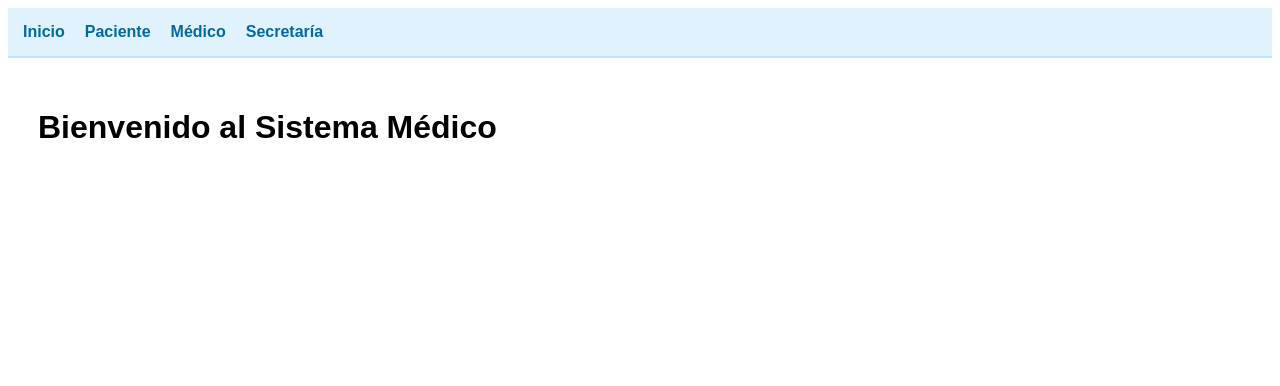
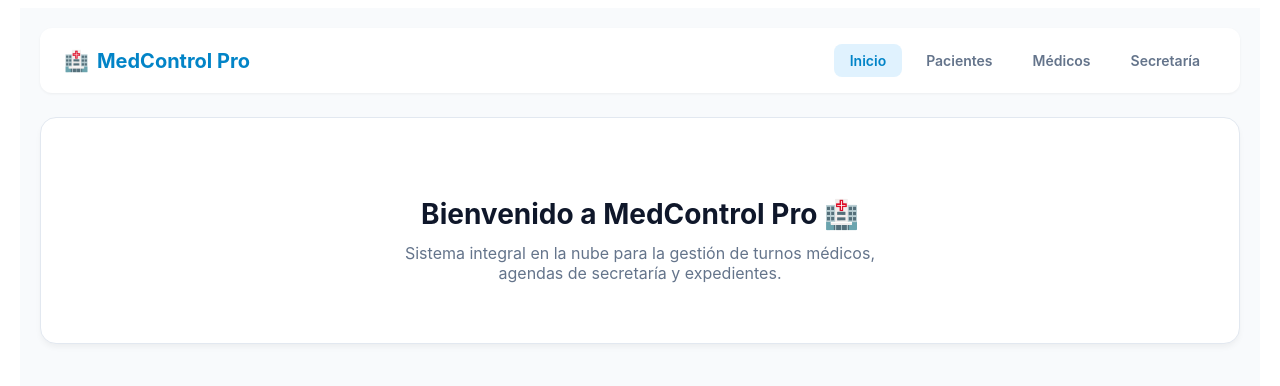
Before and after one commit to mafrancescone/app-frontend, a React (Vite) app: page / in a window 1280 px wide. Shown: the top 386 px of the page. Built offline with nearby package versions, Linux system fonts and the light colour scheme.

Commit message:
Update App.jsx

```diff
--- a/src/App.jsx
+++ b/src/App.jsx
@@ -1,34 +1,66 @@
-import { BrowserRouter, Routes, Route, Link } from "react-router-dom";
+import { BrowserRouter, Routes, Route, Link, useLocation } from "react-router-dom";
 import { useState, useEffect } from "react";
 
 const API_URL = "https://api-medica.mafrancescones.workers.dev";
 
+// --- ESTILOS GENERALES Y COMPONENTES REUTILIZABLES ---
+const styles = {
+  container: { maxWidth: "1200px", margin: "0 auto", padding: "20px", fontFamily: "'Inter', system-ui, -apple-system, sans-serif", color: "#1e293b", backgroundColor: "#f8fafc", minHeight: "100vh" },
+  header: { display: "flex", justifyContent: "space-between", alignItems: "center", padding: "16px 24px", backgroundColor: "#ffffff", borderRadius: "12px", boxShadow: "0 1px 3px rgba(0,0,0,0.05)", marginBottom: "24px" },
+  logo: { fontSize: "20px", fontWeight: "700", color: "#0284c7", display: "flex", alignItems: "center", gap: "8px" },
+  nav: { display: "flex", gap: "8px" },
+  navLink: (active) => ({ textDecoration: "none", padding: "8px 16px", borderRadius: "8px", fontWeight: "600", fontSize: "14px", color: active ? "#0284c7" : "#64748b", backgroundColor: active ? "#e0f2fe" : "transparent", transition: "all 0.2s" }),
+  card: { backgroundColor: "#ffffff", padding: "24px", borderRadius: "16px", boxShadow: "0 4px 6px -1px rgba(0, 0, 0, 0.05)", border: "1px solid #e2e8f0" },
+  input: { width: "100%", padding: "10px 14px", borderRadius: "8px", border: "1px solid #cbd5e1", fontSize: "14px", outline: "none", boxSizing: "border-box" },
+  btnPrimary: { width: "100%", padding: "12px", backgroundColor: "#0284c7", color: "#fff", border: "none", borderRadius: "8px", fontWeight: "600", cursor: "pointer", transition: "background 0.2s" },
+  btnSuccess: { width: "100%", padding: "12px", backgroundColor: "#10b981", color: "#fff", border: "none", borderRadius: "8px", fontWeight: "600", cursor: "pointer" },
+  badge: (status) => ({ display: "inline-block", padding: "4px 10px", borderRadius: "20px", fontSize: "12px", fontWeight: "600", backgroundColor: status === "Pendiente" ? "#fef3c7" : "#d1fae5", color: status === "Pendiente" ? "#d97706" : "#059669" }),
+  table: { width: "100%", borderCollapse: "separate", borderSpacing: "0", marginTop: "12px" },
+  th: { backgroundColor: "#f1f5f9", padding: "12px 16px", textAlign: "left", fontSize: "13px", fontWeight: "600", color: "#475569", borderBottom: "1px solid #e2e8f0" },
+  td: { padding: "14px 16px", fontSize: "14px", borderBottom: "1px solid #f1f5f9", color: "#334155" }
+};
+
+function Navigation() {
+  const location = useLocation();
+  return (
+    <div style={styles.header}>
+      <div style={styles.logo}>
+        🏥 <span>MedControl Pro</span>
+      </div>
+      <nav style={styles.nav}>
+        <Link to="/" style={styles.navLink(location.pathname === "/")}>Inicio</Link>
+        <Link to="/paciente" style={styles.navLink(location.pathname === "/paciente")}>Pacientes</Link>
+        <Link to="/medico" style={styles.navLink(location.pathname === "/medico")}>Médicos</Link>
+        <Link to="/secretaria" style={styles.navLink(location.pathname === "/secretaria")}>Secretaría</Link>
+      </nav>
+    </div>
+  );
+}
+
 function PantallaPaciente() {
   return (
-    <div style={{ padding: "30px", fontFamily: "sans-serif" }}>
-      <h2>Portal del Paciente</h2>
-      <p>Próximamente: Reserva tu cita médica online.</p>
+    <div style={styles.card}>
+      <h2 style={{ margin: "0 0 10px 0", color: "#0f172a" }}>Portal del Paciente</h2>
+      <p style={{ color: "#64748b" }}>Próximamente: Consulta tus historias clínicas y próximas citas en tiempo real.</p>
     </div>
   );
 }
 
 function PantallaMedico() {
   return (
-    <div style={{ padding: "30px", fontFamily: "sans-serif" }}>
-      <h2>Panel del Médico</h2>
-      <p>Próximamente: Consulta tus citas del día.</p>
+    <div style={styles.card}>
+      <h2 style={{ margin: "0 0 10px 0", color: "#0f172a" }}>Panel del Médico</h2>
+      <p style={{ color: "#64748b" }}>Próximamente: Vista de pacientes del día con orden de llegada.</p>
     </div>
   );
 }
 
 function PantallaSecretaria() {
-  // Estados para Pacientes
   const [pacientes, setPacientes] = useState([]);
   const [nombre, setNombre] = useState("");
   const [telefono, setTelefono] = useState("");
   const [email, setEmail] = useState("");
 
-  // Estados para Citas
   const [citas, setCitas] = useState([]);
   const [pacienteId, setPacienteId] = useState("");
   const [fecha, setFecha] = useState("");
@@ -41,12 +73,10 @@ function PantallaSecretaria() {
       if (res.ok) {
         const data = await res.json();
         setPacientes(data);
-        if (data.length > 0 && !pacienteId) {
-          setPacienteId(data[0].id); // Seleccionar el primero por defecto
-        }
+        if (data.length > 0 && !pacienteId) setPacienteId(data[0].id);
       }
     } catch (err) {
-      console.error("Error al cargar pacientes:", err);
+      console.error(err);
     }
   };
 
@@ -58,7 +88,7 @@ function PantallaSecretaria() {
         setCitas(data);
       }
     } catch (err) {
-      console.error("Error al cargar citas:", err);
+      console.error(err);
     }
   };
 
@@ -67,137 +97,119 @@ function PantallaSecretaria() {
     cargarCitas();
   }, []);
 
-  // Guardar Paciente
   const manejarSubmitPaciente = async (e) => {
     e.preventDefault();
-    try {
     await fetch(`${API_URL}/pacientes`, {
       method: "POST",
       headers: { "Content-Type": "application/json" },
       body: JSON.stringify({ nombre_completo: nombre, telefono, email }),
     });
-      setNombre("");
-      setTelefono("");
-      setEmail("");
+    setNombre(""); setTelefono(""); setEmail("");
     cargarPacientes();
-    } catch (err) {
-      console.error("Error al guardar paciente:", err);
-    }
   };
 
-  // Guardar Cita
   const manejarSubmitCita = async (e) => {
     e.preventDefault();
-    try {
     await fetch(`${API_URL}/citas`, {
       method: "POST",
       headers: { "Content-Type": "application/json" },
       body: JSON.stringify({ paciente_id: pacienteId, fecha, hora, motivo }),
     });
-      setFecha("");
-      setHora("");
-      setMotivo("");
+    setFecha(""); setHora(""); setMotivo("");
     cargarCitas();
-    } catch (err) {
-      console.error("Error al agendar cita:", err);
-    }
   };
 
   return (
-    <div style={{ padding: "30px", fontFamily: "sans-serif" }}>
-      <h2>Control de Secretaría</h2>
+    <div>
+      {/* SECCIÓN SUPERIOR DE FORMULARIOS */}
+      <div style={{ display: "grid", gridTemplateColumns: "repeat(auto-fit, minmax(320px, 1fr))", gap: "24px", marginBottom: "32px" }}>
 
-      <div style={{ display: "flex", gap: "20px", flexWrap: "wrap", marginBottom: "30px" }}>
-        {/* Formulario Registrar Paciente */}
-        <div style={{ flex: "1", minWidth: "300px", padding: "20px", background: "#f8fafc", border: "1px solid #e2e8f0", borderRadius: "8px" }}>
-          <h3>1. Registrar Nuevo Paciente</h3>
-          <form onSubmit={manejarSubmitPaciente} style={{ display: "flex", flexDirection: "column", gap: "10px" }}>
-            <input type="text" placeholder="Nombre Completo" value={nombre} onChange={e => setNombre(e.target.value)} required style={{ padding: "8px", border: "1px solid #ccc", borderRadius: "4px" }} />
-            <input type="tel" placeholder="Teléfono" value={telefono} onChange={e => setTelefono(e.target.value)} required style={{ padding: "8px", border: "1px solid #ccc", borderRadius: "4px" }} />
-            <input type="email" placeholder="Correo Electrónico" value={email} onChange={e => setEmail(e.target.value)} style={{ padding: "8px", border: "1px solid #ccc", borderRadius: "4px" }} />
-            <button type="submit" style={{ padding: "8px 16px", background: "#0369a1", color: "#fff", border: "none", borderRadius: "4px", cursor: "pointer" }}>Guardar Paciente</button>
+        {/* Card Registrar Paciente */}
+        <div style={styles.card}>
+          <h3 style={{ margin: "0 0 16px 0", color: "#0f172a", fontSize: "16px", fontWeight: "700" }}>👤 Registrar Paciente</h3>
+          <form onSubmit={manejarSubmitPaciente} style={{ display: "flex", flexDirection: "column", gap: "12px" }}>
+            <input type="text" placeholder="Nombre Completo" value={nombre} onChange={e => setNombre(e.target.value)} required style={styles.input} />
+            <input type="tel" placeholder="Teléfono" value={telefono} onChange={e => setTelefono(e.target.value)} required style={styles.input} />
+            <input type="email" placeholder="Correo Electrónico" value={email} onChange={e => setEmail(e.target.value)} style={styles.input} />
+            <button type="submit" style={styles.btnPrimary}>+ Guardar Paciente</button>
           </form>
         </div>
 
-        {/* Formulario Agendar Cita */}
-        <div style={{ flex: "1", minWidth: "300px", padding: "20px", background: "#f0fdf4", border: "1px solid #bbf7d0", borderRadius: "8px" }}>
-          <h3>2. Agendar Cita Médica</h3>
-          <form onSubmit={manejarSubmitCita} style={{ display: "flex", flexDirection: "column", gap: "10px" }}>
-            <label style={{ fontSize: "12px", fontWeight: "bold" }}>Paciente:</label>
-            <select value={pacienteId} onChange={e => setPacienteId(e.target.value)} required style={{ padding: "8px", border: "1px solid #ccc", borderRadius: "4px" }}>
+        {/* Card Agendar Cita */}
+        <div style={styles.card}>
+          <h3 style={{ margin: "0 0 16px 0", color: "#0f172a", fontSize: "16px", fontWeight: "700" }}>📅 Agendar Cita Médica</h3>
+          <form onSubmit={manejarSubmitCita} style={{ display: "flex", flexDirection: "column", gap: "12px" }}>
+            <select value={pacienteId} onChange={e => setPacienteId(e.target.value)} required style={styles.input}>
               {pacientes.map(p => (
                 <option key={p.id} value={p.id}>{p.nombre_completo} ({p.telefono})</option>
               ))}
             </select>
             <div style={{ display: "flex", gap: "10px" }}>
-              <input type="date" value={fecha} onChange={e => setFecha(e.target.value)} required style={{ flex: 1, padding: "8px", border: "1px solid #ccc", borderRadius: "4px" }} />
-              <input type="time" value={hora} onChange={e => setHora(e.target.value)} required style={{ flex: 1, padding: "8px", border: "1px solid #ccc", borderRadius: "4px" }} />
+              <input type="date" value={fecha} onChange={e => setFecha(e.target.value)} required style={styles.input} />
+              <input type="time" value={hora} onChange={e => setHora(e.target.value)} required style={styles.input} />
             </div>
-            <input type="text" placeholder="Motivo de consulta (ej. Chequeo general)" value={motivo} onChange={e => setMotivo(e.target.value)} required style={{ padding: "8px", border: "1px solid #ccc", borderRadius: "4px" }} />
-            <button type="submit" style={{ padding: "8px 16px", background: "#15803d", color: "#fff", border: "none", borderRadius: "4px", cursor: "pointer" }}>Agendar Cita</button>
+            <input type="text" placeholder="Motivo de consulta" value={motivo} onChange={e => setMotivo(e.target.value)} required style={styles.input} />
+            <button type="submit" style={styles.btnSuccess}>Confirmar Cita</button>
           </form>
         </div>
+
       </div>
 
-      {/* Tabla de Citas Agendadas */}
-      <h3>Agenda de Citas Médicas</h3>
-      <table style={{ width: "100%", borderCollapse: "collapse", marginTop: "10px", border: "1px solid #cbd5e1", marginBottom: "40px" }}>
+      {/* AGENDA DE CITAS */}
+      <div style={{ ...styles.card, marginBottom: "32px" }}>
+        <h3 style={{ margin: "0 0 16px 0", color: "#0f172a", fontSize: "18px" }}>📆 Agenda del Día y Próximos Turnos</h3>
+        <table style={styles.table}>
           <thead>
-          <tr style={{ background: "#f1f5f9", textAlign: "left" }}>
-            <th style={{ padding: "10px", border: "1px solid #cbd5e1" }}>Fecha</th>
-            <th style={{ padding: "10px", border: "1px solid #cbd5e1" }}>Hora</th>
-            <th style={{ padding: "10px", border: "1px solid #cbd5e1" }}>Paciente</th>
-            <th style={{ padding: "10px", border: "1px solid #cbd5e1" }}>Motivo</th>
-            <th style={{ padding: "10px", border: "1px solid #cbd5e1" }}>Estado</th>
+            <tr>
+              <th style={styles.th}>FECHA</th>
+              <th style={styles.th}>HORA</th>
+              <th style={styles.th}>PACIENTE</th>
+              <th style={styles.th}>MOTIVO</th>
+              <th style={styles.th}>ESTADO</th>
             </tr>
           </thead>
           <tbody>
             {citas.length === 0 ? (
-            <tr>
-              <td colSpan="5" style={{ padding: "15px", textAlign: "center", color: "#64748b" }}>No hay citas agendadas aún.</td>
-            </tr>
+              <tr><td colSpan="5" style={{ ...styles.td, textAlign: "center", color: "#94a3b8" }}>No hay citas registradas.</td></tr>
             ) : (
               citas.map((c) => (
                 <tr key={c.id}>
-                <td style={{ padding: "10px", border: "1px solid #cbd5e1" }}>{c.fecha}</td>
-                <td style={{ padding: "10px", border: "1px solid #cbd5e1" }}>{c.hora}</td>
-                <td style={{ padding: "10px", border: "1px solid #cbd5e1" }}><strong>{c.paciente}</strong></td>
-                <td style={{ padding: "10px", border: "1px solid #cbd5e1" }}>{c.motivo}</td>
-                <td style={{ padding: "10px", border: "1px solid #cbd5e1", color: "#0369a1", fontWeight: "bold" }}>{c.estado}</td>
+                  <td style={styles.td}>{c.fecha}</td>
+                  <td style={{ ...styles.td, fontWeight: "600" }}>{c.hora} hs</td>
+                  <td style={{ ...styles.td, fontWeight: "600", color: "#0284c7" }}>{c.paciente}</td>
+                  <td style={styles.td}>{c.motivo}</td>
+                  <td style={styles.td}><span style={styles.badge(c.estado)}>{c.estado}</span></td>
                 </tr>
               ))
             )}
           </tbody>
         </table>
+      </div>
 
-      {/* Tabla de Pacientes */}
-      <h3>Lista de Pacientes Registrados</h3>
-      <table style={{ width: "100%", borderCollapse: "collapse", marginTop: "10px", border: "1px solid #cbd5e1" }}>
+      {/* LISTA DE PACIENTES */}
+      <div style={styles.card}>
+        <h3 style={{ margin: "0 0 16px 0", color: "#0f172a", fontSize: "18px" }}>📋 Directorio de Pacientes</h3>
+        <table style={styles.table}>
           <thead>
-          <tr style={{ background: "#f1f5f9", textAlign: "left" }}>
-            <th style={{ padding: "10px", border: "1px solid #cbd5e1" }}>ID</th>
-            <th style={{ padding: "10px", border: "1px solid #cbd5e1" }}>Nombre</th>
-            <th style={{ padding: "10px", border: "1px solid #cbd5e1" }}>Teléfono</th>
-            <th style={{ padding: "10px", border: "1px solid #cbd5e1" }}>Email</th>
+            <tr>
+              <th style={styles.th}>ID</th>
+              <th style={styles.th}>NOMBRE COMPLETO</th>
+              <th style={styles.th}>TELÉFONO</th>
+              <th style={styles.th}>EMAIL</th>
             </tr>
           </thead>
           <tbody>
-          {pacientes.length === 0 ? (
-            <tr>
-              <td colSpan="4" style={{ padding: "15px", textAlign: "center", color: "#64748b" }}>Cargando pacientes desde la nube...</td>
+            {pacientes.map((p) => (
+              <tr key={p.id}>
+                <td style={{ ...styles.td, color: "#94a3b8" }}>#{p.id}</td>
+                <td style={{ ...styles.td, fontWeight: "600" }}>{p.nombre_completo}</td>
+                <td style={styles.td}>{p.telefono}</td>
+                <td style={{ ...styles.td, color: "#64748b" }}>{p.email || "-"}</td>
               </tr>
-          ) : (
-            pacientes.map((p) => (
-              <tr key={p.id}>
-                <td style={{ padding: "10px", border: "1px solid #cbd5e1" }}>{p.id}</td>
-                <td style={{ padding: "10px", border: "1px solid #cbd5e1" }}>{p.nombre_completo}</td>
-                <td style={{ padding: "10px", border: "1px solid #cbd5e1" }}>{p.telefono}</td>
-                <td style={{ padding: "10px", border: "1px solid #cbd5e1" }}>{p.email || "-"}</td>
-              </tr>
-            ))
-          )}
+            ))}
           </tbody>
         </table>
+      </div>
     </div>
   );
 }
@@ -205,16 +217,15 @@ function PantallaSecretaria() {
 export default function App() {
   return (
     <BrowserRouter>
-      <div style={{ fontFamily: "sans-serif" }}>
-        <nav style={{ padding: "15px", background: "#e0f2fe", borderBottom: "2px solid #bae6fd" }}>
-          <Link to="/" style={{ marginRight: "20px", textDecoration: "none", color: "#0369a1", fontWeight: "bold" }}>Inicio</Link>
-          <Link to="/paciente" style={{ marginRight: "20px", textDecoration: "none", color: "#0369a1", fontWeight: "bold" }}>Paciente</Link>
-          <Link to="/medico" style={{ marginRight: "20px", textDecoration: "none", color: "#0369a1", fontWeight: "bold" }}>Médico</Link>
-          <Link to="/secretaria" style={{ textDecoration: "none", color: "#0369a1", fontWeight: "bold" }}>Secretaría</Link>
-        </nav>
-
+      <div style={styles.container}>
+        <Navigation />
         <Routes>
-          <Route path="/" element={<h1 style={{ padding: "30px" }}>Bienvenido al Sistema Médico</h1>} />
+          <Route path="/" element={
+            <div style={{ ...styles.card, textAlign: "center", padding: "60px 20px" }}>
+              <h1 style={{ fontSize: "28px", color: "#0f172a", marginBottom: "12px" }}>Bienvenido a MedControl Pro 🏥</h1>
+              <p style={{ color: "#64748b", maxWidth: "500px", margin: "0 auto" }}>Sistema integral en la nube para la gestión de turnos médicos, agendas de secretaría y expedientes.</p>
+            </div>
+          } />
           <Route path="/paciente" element={<PantallaPaciente />} />
           <Route path="/medico" element={<PantallaMedico />} />
           <Route path="/secretaria" element={<PantallaSecretaria />} />
```
Lines whose indentation alone changed are shown as unchanged.
